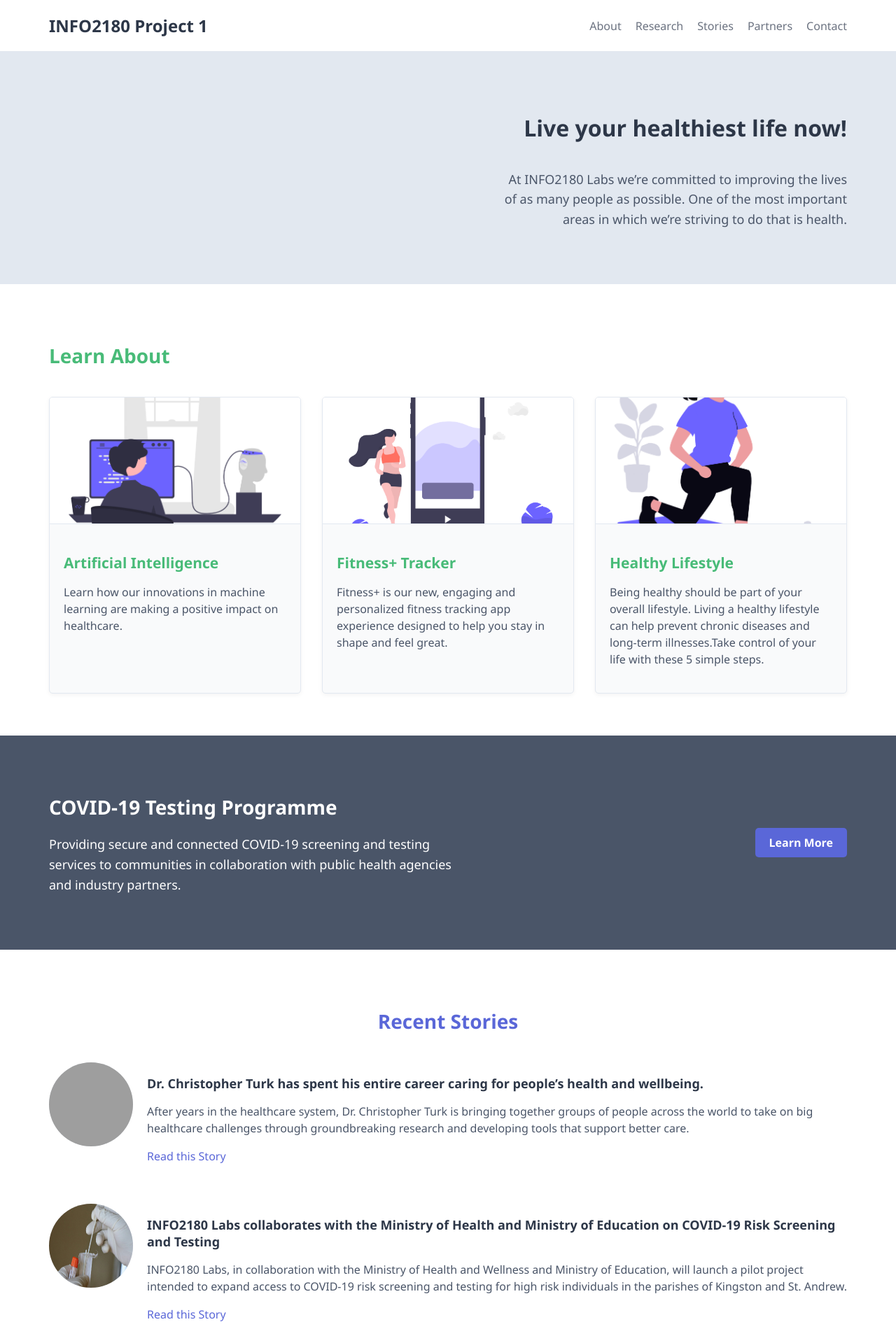
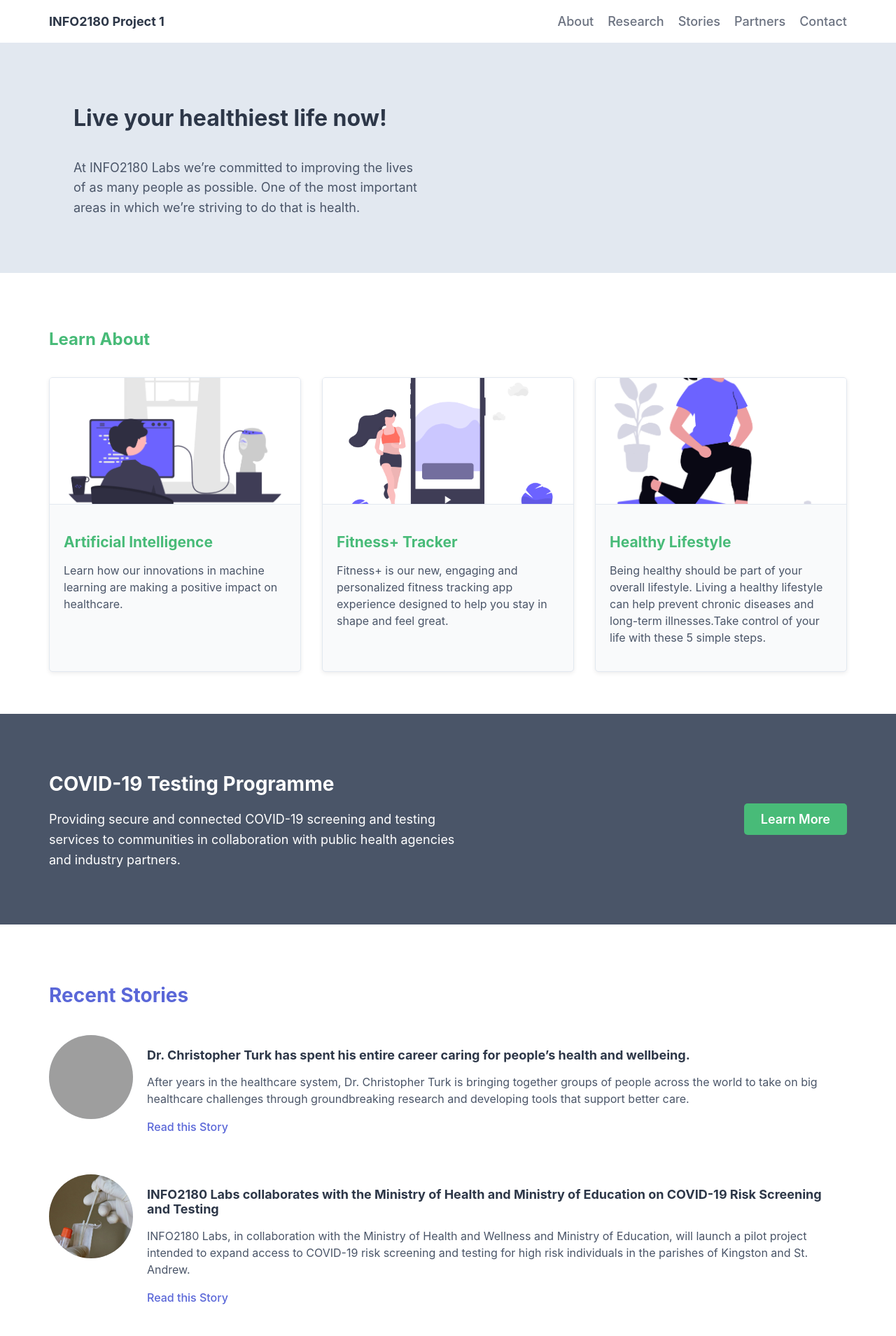
Before and after one commit to Grushfav/info2180-project1, a plain HTML site: page index.html in a window 1280 px wide. Shown: the top 1909 px of the page at 70% size. Drawn offline with Linux system fonts and the light colour scheme; grey boxes are pictures that could not be loaded.

Commit message:
learn about css-text align fix

```diff
--- a/styles.css
+++ b/styles.css
@@ -1,7 +1,7 @@
 body {
   margin: 0;
-  font-size: 16px;
-  font-family: "Segoe UI", sans-serif;
+  font-size: 18px; /* default font size */
+  font-family: -apple-system, BlinkMacSystemFont, "Segoe UI", Roboto, "Helvetica Neue", Arial, "Noto Sans", sans-serif;
 }
 
 .container {
@@ -23,7 +23,7 @@ header .container {
 }
 
 header h1 {
-  font-size: 24px;
+  font-size: 18px;
   color: #2d3748;
   margin: 0;
 }
@@ -40,6 +40,7 @@ nav ul li a {
   text-decoration: none;
   color: #6b7280;
   font-weight: 500;
+  font-size: 18px;
   padding: 8px 0;
   transition: color 0.3s ease, border-bottom 0.3s ease;
 }
@@ -60,7 +61,7 @@ section.overview-hero .container {
   display: flex;
   align-items: center;
   justify-content: flex-start; /* image left, text follows */
-  gap: 40px;
+  gap: 20px;
   flex-wrap: wrap; /* allow stacking on very small screens */
 }
 
@@ -78,8 +79,9 @@ section.overview-hero .container {
   flex: 1;
   display: flex;
   flex-direction: column;
-  align-items: flex-end; /* align text block to the right */
-  text-align: right;
+  align-items: flex-start; /* align text block to the right */
+  text-align: left;
+  padding-left: 15px;
 }
 
 .overview-hero-text h2 {
@@ -101,7 +103,7 @@ section.learn-about {
 }
 
 .learn-about h2 {
-  font-size: 28px;
+  font-size: 24px;
   color: #48BB78;
   text-align: left;
   margin-bottom: 40px;
@@ -122,8 +124,8 @@ section.learn-about {
 .card {
   background-color: #f9fafb;
   border: 1px solid #E2E8F0;
-  border-radius: 5px;
-  box-shadow: 0 2px 6px rgba(0, 0, 0, 0.05);
+  border-radius: 5px; /* rounded corners */
+  box-shadow: 0 2px 6px rgba(0, 0, 0, 0.08); /* slight shadow */
   overflow: hidden;
   transition: transform 0.3s ease;
 }
@@ -196,7 +198,6 @@ section.testing {
 
 .btn {
   display: inline-block;
-  background-color: #48BB78; /* green */
   color: white;
   padding: 12px 24px;
   border-radius: 5px;
@@ -205,8 +206,21 @@ section.testing {
   transition: background-color 0.3s ease;
 }
 
-.btn:hover {
-  background-color: #38a169; /* darker green on hover */
+/* scoped button colors to avoid global overwrites */
+.testing .btn {
+  background-color: #48BB78;
+}
+.testing .btn:hover {
+  background-color: #38a169;
+}
+
+.newsletter .btn,
+.newsletter button.btn {
+  background-color: #5A67D8;
+}
+.newsletter .btn:hover,
+.newsletter button.btn:hover {
+  background-color: #434190;
 }
 
 section.stories {
@@ -217,7 +231,7 @@ section.stories {
 .stories h2 {
   font-size: 28px;
   color: #5A67D8;
-  text-align: center;
+  text-align: left;
   margin-bottom: 40px;
 }
 
@@ -233,6 +247,14 @@ section.stories {
   height: 120px;
   border-radius: 50%; /* circular image */
   background-color: #e2e8f0; /* placeholder background */
+  object-fit: cover; /* crop to fill square, then border-radius makes it circular */
+  display: block;
+  flex: 0 0 120px; /* fixed size in the flex layout */
+  align-self: flex-start; /* ensure image top aligns with text top */
+}
+
+.article-body {
+  flex: 1; /* allow body to take remaining width and keep consistent alignment */
 }
 
 .article-body h3 {
@@ -289,22 +311,19 @@ form {
   width: 250px;
 }
 
-.btn {
-  background-color: #5A67D8;
-  color: white;
-  padding: 10px 20px;
-  border-radius: 5px;
-  font-weight: 600;
-  border: none;
-  cursor: pointer;
-  transition: background-color 0.3s ease;
-}
 
-.btn:hover {
-  background-color: #434190;
-}
 
 .message {
   margin-top: 20px;
   font-size: 16px;
 }
+
+footer {
+  background-color: #4A5568;
+  color: white;
+  padding: 20px 0;
+}
+
+footer .container p {
+  margin: 0;
+}
```
